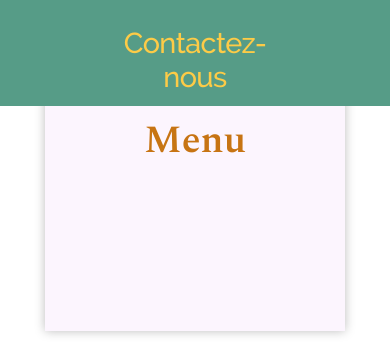
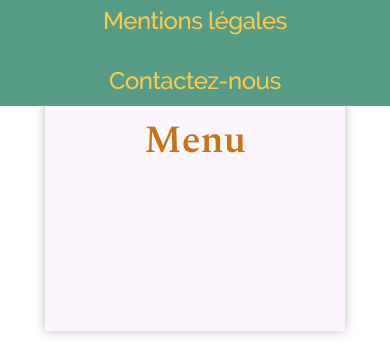
Before and after one commit to Clement-0207/Clement-02.github.io, a website: page index.html in a window 390 px wide. Shown: the part 738-1100 px from the top of the page. Drawn offline with Linux system fonts and the light colour scheme.

Commit message:
correction taille footer et validation html

```diff
--- a/index.html
+++ b/index.html
@@ -13,7 +13,7 @@
         <header>
             <h1 class="logo">ohmyfood</h1>
         </header>
-        <section class="menus">
+        <main class="menus">
             <article class="menu note">
                 <div class="contenu">
                     <figure class="note-musique">
@@ -45,7 +45,7 @@
                     </a>
                 </div>
             </article>
-        </section>
+        </main>
         <aside class="btn btn-prochainement">Prochainement
         <div class="p point1">.</div>
         <div class="p point2">.</div>
--- a/sass/utils/_responsive.scss
+++ b/sass/utils/_responsive.scss
@@ -17,11 +17,14 @@
         display: block;
 
         & .btn {
+            width: auto;
             text-align: center;
             margin: auto;
-            padding: 30px 0 30px 0;
+            height: 20px;
+            padding: 20px 0px;
             display: flex;
             justify-content: center;
+            font-size: 1.5em;
 
             & .btn-mentions {
                 margin: auto;
```
Also changed, not shown: public/css/style.css, 2 other files.
